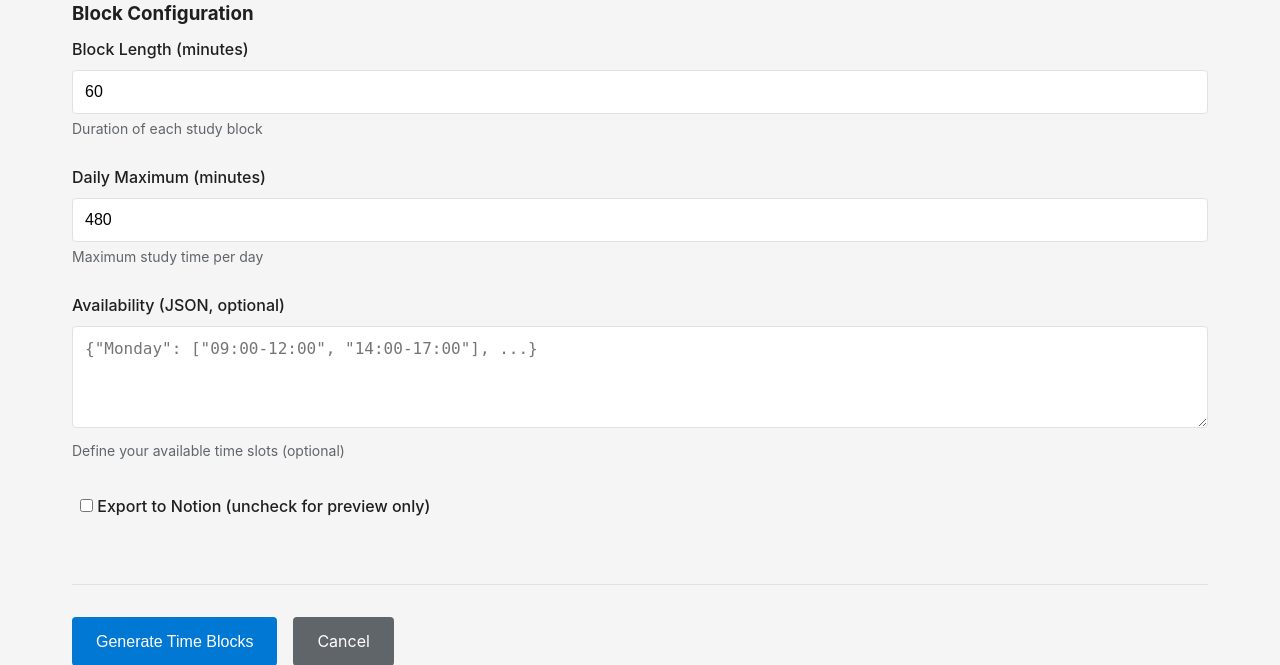
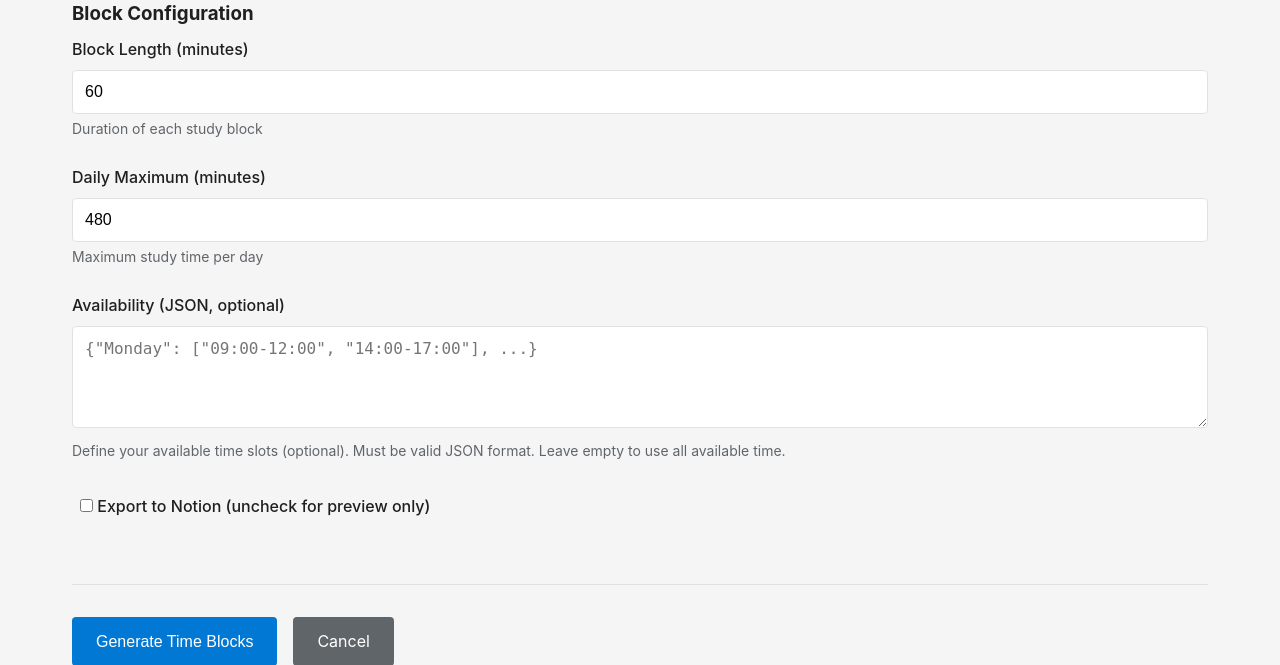
Before and after one commit to fcanas574/NotionSync, a Flask app: page /time-blocks in a window 1280 px wide. Shown: the part 142-807 px from the top of the page. Run offline with Flask 3, Linux system fonts and the light colour scheme.

Commit message:
Address code review feedback - improve security and error handling
Co-authored-by: fcanas574 <226768594+fcanas574@users.noreply.github.com>

```diff
--- a/app.py
+++ b/app.py
@@ -48,7 +48,8 @@ log_file_path = SAFE_PATHS['log']
 
 # Flask app setup
 app = Flask(__name__)
-app.secret_key = os.urandom(24)  # For session management
+# Use a persistent secret key from environment, or a fixed random one for dev
+app.secret_key = os.environ.get('SECRET_KEY', 'dev-secret-key-change-in-production-' + str(os.urandom(24).hex()))
 
 # Global variables for sync status
 sync_status = {
@@ -330,7 +331,12 @@ def time_blocks():
             )
 
             # Generate time blocks
-            availability = json.loads(availability_json) if availability_json and availability_json != '{}' else None
+            try:
+                availability = json.loads(availability_json) if availability_json and availability_json != '{}' else None
+            except json.JSONDecodeError as e:
+                return render_template('time_blocks.html',
+                                     error=f'Invalid JSON in availability field: {str(e)}')
+
             blocks = schedule_blocks(
                 assignments,
                 availability,
@@ -382,12 +388,26 @@ if __name__ == '__main__':
         sys.exit(0)
     else:
         # Run the web server
-        port = int(os.environ.get('PORT', 5000))
+        try:
+            port = int(os.environ.get('PORT', 5000))
+        except ValueError:
+            print("ERROR: PORT environment variable must be a number")
+            sys.exit(1)
+
+        # Check if running in development or production
+        debug_mode = os.environ.get('FLASK_ENV') == 'development'
+        host = os.environ.get('FLASK_HOST', '0.0.0.0')
+
         print(f"\n{'='*60}")
         print(f"NotionSync Web Interface")
         print(f"{'='*60}")
         print(f"Access the application at: http://localhost:{port}")
+        if host == '0.0.0.0':
+            print(f"WARNING: Server is accessible from all network interfaces")
+            print(f"For production use, set FLASK_HOST to '127.0.0.1' for local only")
+        if debug_mode:
+            print(f"Running in DEBUG mode - do not use in production!")
         print(f"Press CTRL+C to stop the server")
         print(f"{'='*60}\n")
 
-        app.run(host='0.0.0.0', port=port, debug=True)
+        app.run(host=host, port=port, debug=debug_mode)
--- a/templates/time_blocks.html
+++ b/templates/time_blocks.html
@@ -48,7 +48,7 @@
                           name="availability"
                           rows="4"
                           placeholder='{"Monday": ["09:00-12:00", "14:00-17:00"], ...}'></textarea>
-                <small>Define your available time slots (optional)</small>
+                <small>Define your available time slots (optional). Must be valid JSON format. Leave empty to use all available time.</small>
             </div>
 
             <div class="form-group">
```
